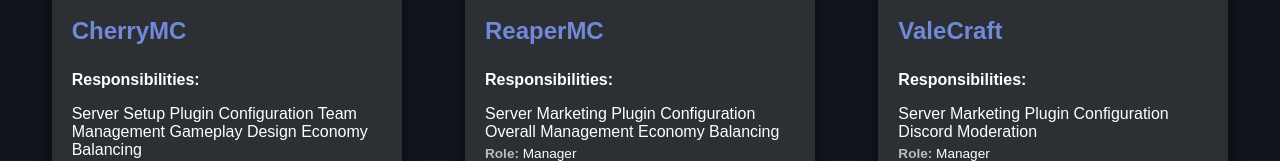
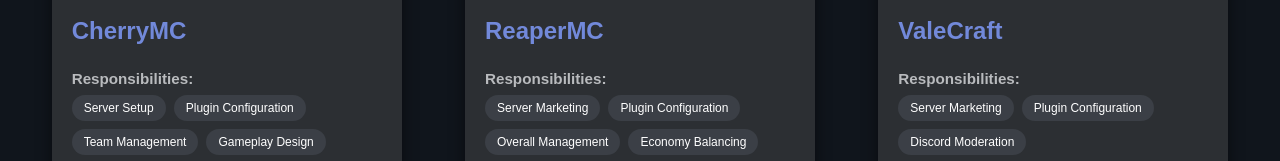
Before and after one commit to SkiDevlevsky/Portfolio, a plain HTML site: page index.html in a window 1280 px wide. Shown: the part 1348-1509 px from the top of the page. Drawn offline with nearby package versions, Linux system fonts and the light colour scheme.

Commit message:
Update style.css

```diff
--- a/style.css
+++ b/style.css
@@ -178,13 +178,6 @@ body {
     color: #7289da;
 }
 
-.project-description {
-    font-size: 0.9em;
-    line-height: 1.3;
-    margin-bottom: 15px;
-    flex-grow: 1;
-}
-
 .project-details p {
     font-size: 0.85em;
     margin: 5px 0;
@@ -219,6 +212,33 @@ body {
     transform: scale(1.05);
     transition: transform 0.3s ease;
 }
+
+.project-tags {
+    margin-bottom: 15px;
+}
+
+.responsibilities-title {
+    font-size: 0.95em;
+    margin-bottom: 8px;
+    color: #b9bbbe;
+}
+
+.tags-container {
+    display: flex;
+    flex-wrap: wrap;
+    gap: 8px;
+}
+
+.tag {
+    background-color: #3b3f46;
+    color: #ffffff;
+    padding: 6px 12px;
+    border-radius: 15px;
+    font-size: 0.75em;
+    white-space: nowrap;
+    cursor: default;
+}
+
 
 /* ===== Buttons ===== */
 .btn-gradient {
```
